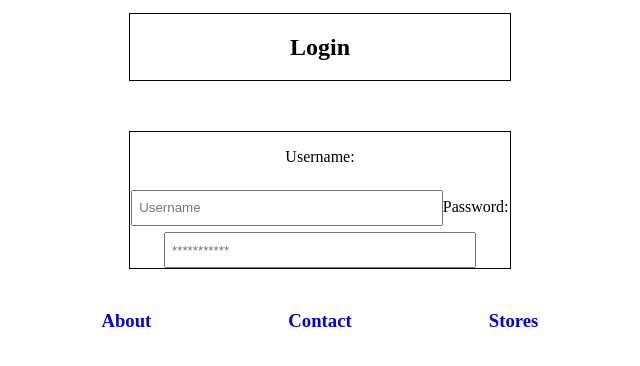
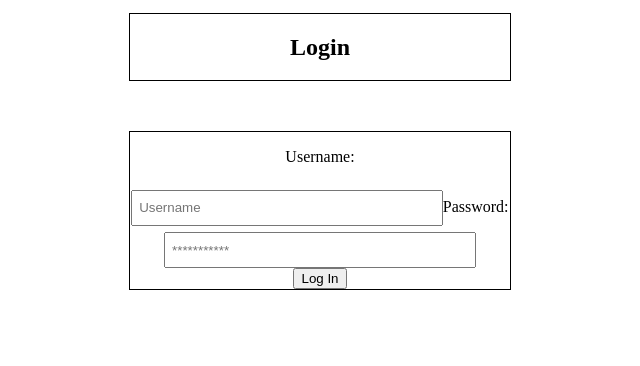
Before and after one commit to gsanchez13/ethicattire_hackathon, a React (Create React App) app in the folder client/: page /login in a window 1280 px wide. Shown: the top 366 px of the page, without its empty margins (320-960 px from the left). Built offline with nearby package versions, Linux system fonts and the light colour scheme.

Commit message:
created button for log in

```diff
--- a/client/src/Components/Login.jsx
+++ b/client/src/Components/Login.jsx
@@ -6,28 +6,25 @@ import About from "./About";
 import Shops from "./Shops";
 
 const Login = () => {
-    return(
+    return (
         <div>
             <div className="componentHeaderDiv">
                 <h2 className="componentHeaderTag">Login</h2>
             </div>
+            <form>
                 <div id="myClosetContentDiv">
                     <p className="inputCaption">Username: </p>
                     <input className="inputField" type="text" placeholder=" Username" />
 
                     <p className="inputCaption">Password: </p>
                     <input className="inputField" type="password" placeholder=" ***********" />
+                    <br></br>
+                <input type = 'button' value = 'Log In'/>
+
                 </div>
-            <div>
-                <h5></h5>
-            </div>
-            <div>
-                <nav id="HeaderNav">
-                    <Link to="/about" ><h3 className="HeaderNavElements">About</h3></Link>{" "}
-                    <Link to="/contact" ><h3 className="HeaderNavElements">Contact</h3></Link>{" "}
-                    <Link to="/shops" ><h3 className="HeaderNavElements">Stores</h3></Link>{" "}
-                </nav>
-            </div>
+
+                </form>
+
         </div>
     );
 }
```
Lines whose indentation alone changed are shown as unchanged.
